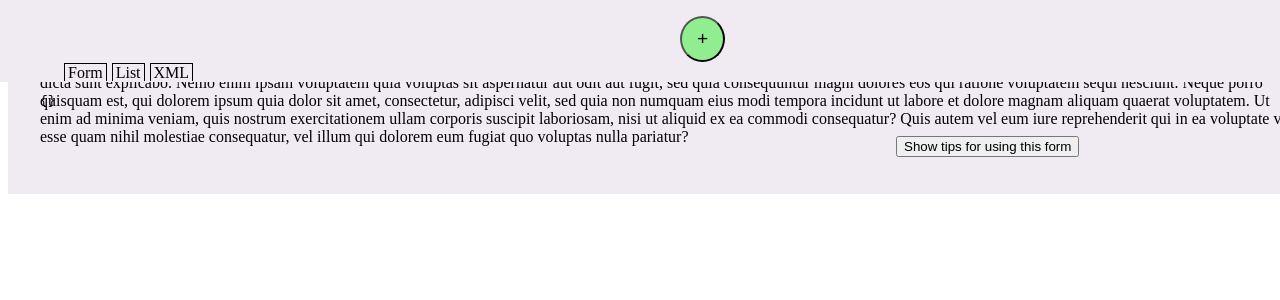
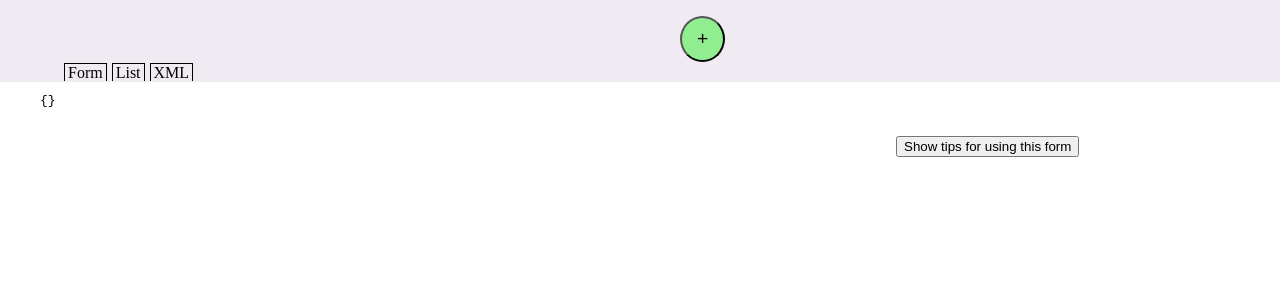
Before and after one commit to txhinkle/nine-eleven-creator, a Vue app: page / in a window 1280 px wide. Shown: the top 300 px of the page. Built offline with nearby package versions, Linux system fonts and the light colour scheme.

Commit message:
remove test passage from app.vue

```diff
--- a/src/App.vue
+++ b/src/App.vue
@@ -26,9 +26,6 @@
     />
     <XmlView v-else-if="currentView==='xml'" />
   </main>
-  <footer>
-    <p>Sed ut perspiciatis unde omnis iste natus error sit voluptatem accusantium doloremque laudantium, totam rem aperiam, eaque ipsa quae ab illo inventore veritatis et quasi architecto beatae vitae dicta sunt explicabo. Nemo enim ipsam voluptatem quia voluptas sit aspernatur aut odit aut fugit, sed quia consequuntur magni dolores eos qui ratione voluptatem sequi nesciunt. Neque porro quisquam est, qui dolorem ipsum quia dolor sit amet, consectetur, adipisci velit, sed quia non numquam eius modi tempora incidunt ut labore et dolore magnam aliquam quaerat voluptatem. Ut enim ad minima veniam, quis nostrum exercitationem ullam corporis suscipit laboriosam, nisi ut aliquid ex ea commodi consequatur? Quis autem vel eum iure reprehenderit qui in ea voluptate velit esse quam nihil molestiae consequatur, vel illum qui dolorem eum fugiat quo voluptas nulla pariatur?</p>
-  </footer>
 </template>
 
 <style scoped>
```
